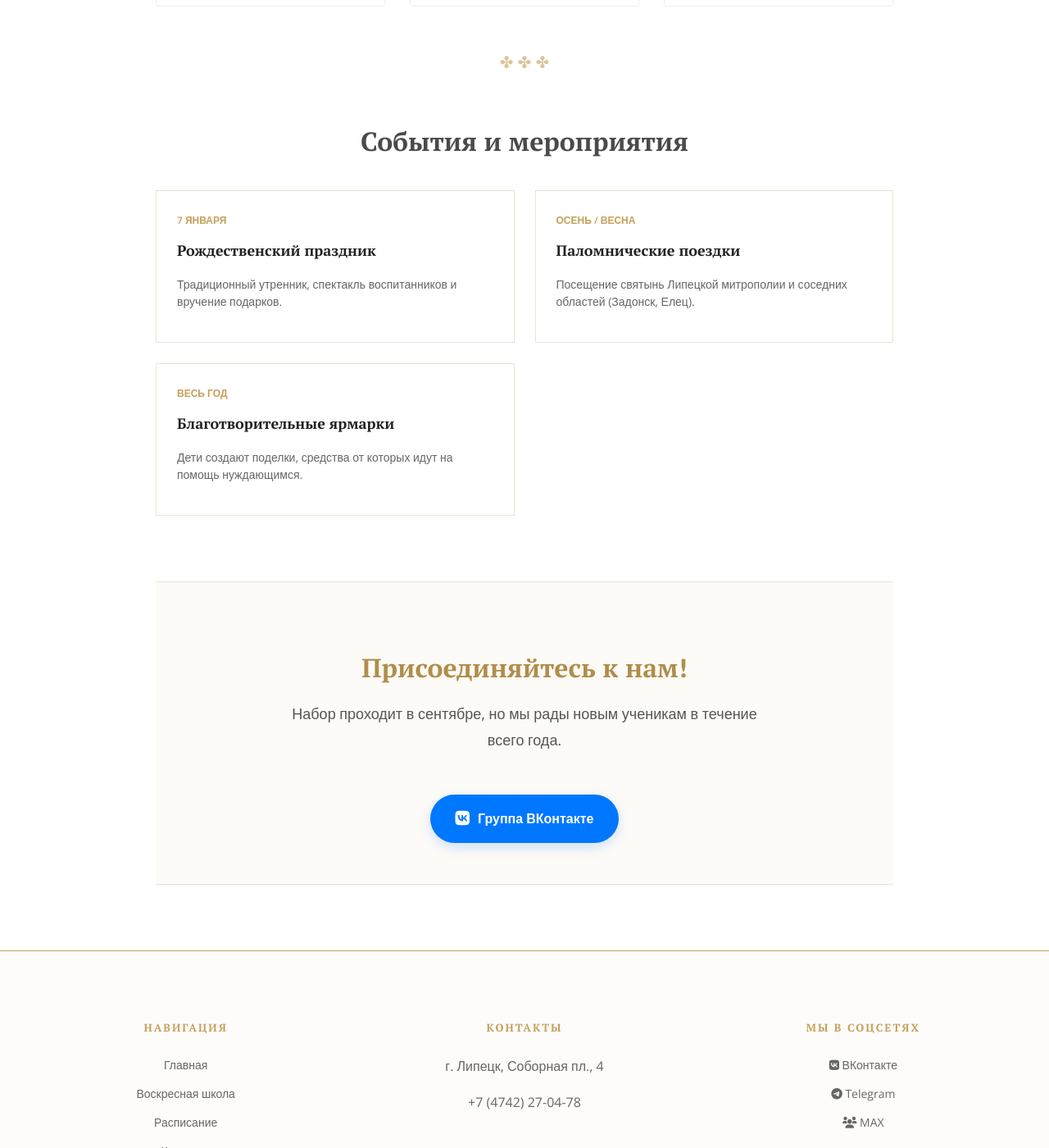
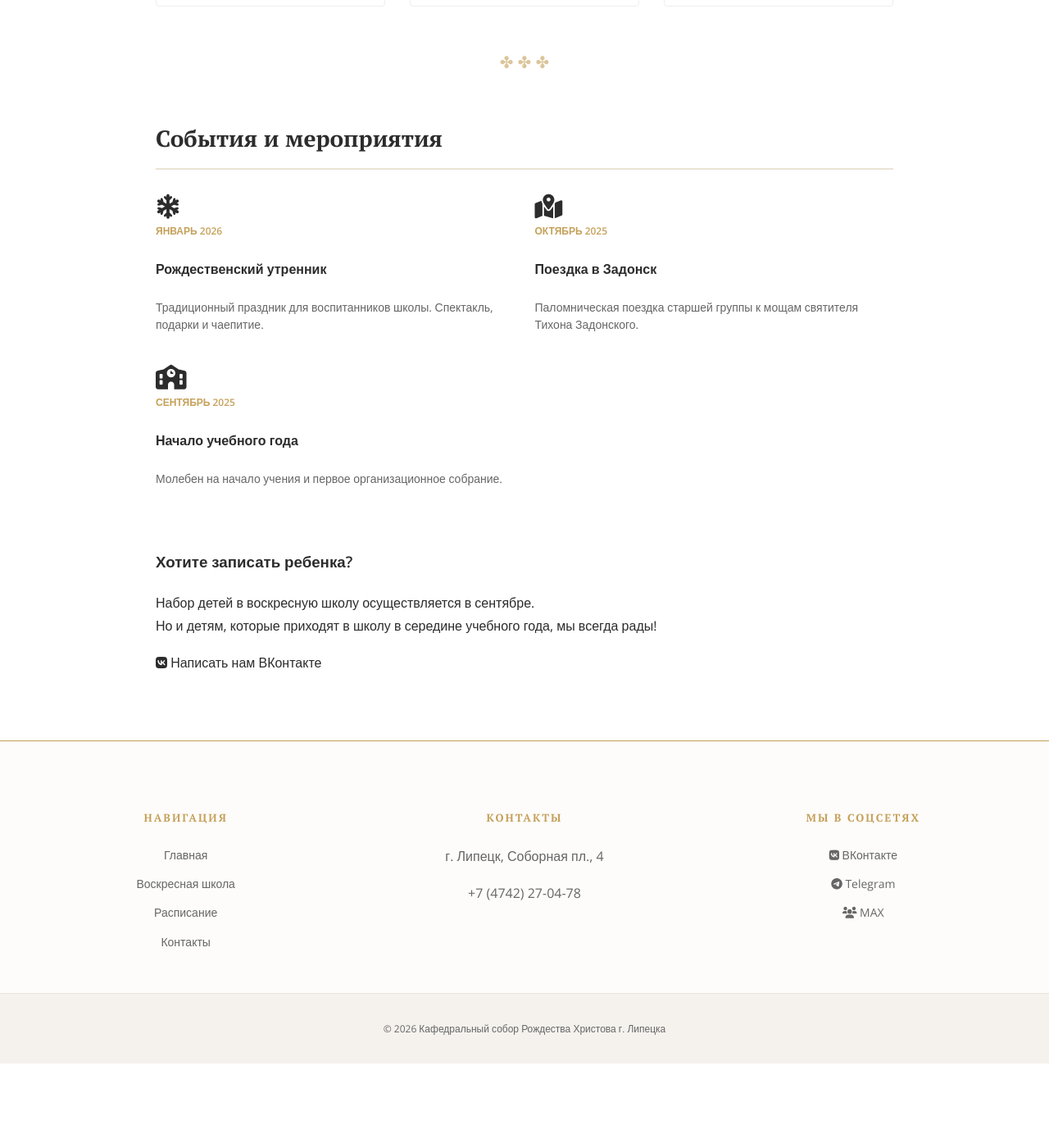
Before and after one commit to Dmitrii048/sobor_Rozhdestva, a Jekyll site: the page school/index.html, which Jekyll copies as it is, in a window 1280 px wide and 1400 px high, scrolled down 1824 px. Shown: the whole window at 82% size. Built offline with Jekyll 4.4.1, drawn with Linux system fonts in a browser that asks for light colours; some web fonts are replaced; after the commit the page ends 3121 px from its top, so only the background shows below that.

Commit message:
Update index.html

```diff
--- a/school/index.html
+++ b/school/index.html
@@ -382,38 +382,54 @@
 
     <div class="art-separator">✤ ✤ ✤</div>
 
-    <!-- ЖИЗНЬ ШКОЛЫ -->
-    <h2 class="chapter-title">События и мероприятия</h2>
+   <!-- МЕРОПРИЯТИЯ -->
+    <div style="margin-bottom: 60px;">
+        <h3 style="font-family: 'PT Serif'; font-size: 28px; border-bottom: 2px solid #EAE3D5; padding-bottom: 10px; margin-bottom: 30px;">События и мероприятия</h3>
 
-    <div class="events-grid">
-        <div class="event-card-simple">
-            <span class="event-date">7 Января</span>
-            <h4 class="event-name">Рождественский праздник</h4>
-            <p class="event-desc">Традиционный утренник, спектакль воспитанников и вручение подарков.</p>
-        </div>
+        <div class="events-grid">
+            <!-- Событие 1 -->
+            <div class="event-card">
+                <!-- Заглушка (иконка вместо фото) -->
+                <div class="event-img"><i class="fas fa-snowflake" style="font-size: 30px;"></i></div>
+                <div class="event-content">
+                    <div class="event-date">Январь 2026</div>
+                    <h4 class="event-title">Рождественский утренник</h4>
+                    <p class="event-desc">Традиционный праздник для воспитанников школы. Спектакль, подарки и чаепитие.</p>
+                </div>
+            </div>
 
-        <div class="event-card-simple">
-            <span class="event-date">Осень / Весна</span>
-            <h4 class="event-name">Паломнические поездки</h4>
-            <p class="event-desc">Посещение святынь Липецкой митрополии и соседних областей (Задонск, Елец).</p>
-        </div>
+            <!-- Событие 2 -->
+            <div class="event-card">
+                <div class="event-img"><i class="fas fa-map-marked-alt" style="font-size: 30px;"></i></div>
+                <div class="event-content">
+                    <div class="event-date">Октябрь 2025</div>
+                    <h4 class="event-title">Поездка в Задонск</h4>
+                    <p class="event-desc">Паломническая поездка старшей группы к мощам святителя Тихона Задонского.</p>
+                </div>
+            </div>
 
-        <div class="event-card-simple">
-            <span class="event-date">Весь год</span>
-            <h4 class="event-name">Благотворительные ярмарки</h4>
-            <p class="event-desc">Дети создают поделки, средства от которых идут на помощь нуждающимся.</p>
+            <!-- Событие 3 -->
+            <div class="event-card">
+                <div class="event-img"><i class="fas fa-school" style="font-size: 30px;"></i></div>
+                <div class="event-content">
+                    <div class="event-date">Сентябрь 2025</div>
+                    <h4 class="event-title">Начало учебного года</h4>
+                    <p class="event-desc">Молебен на начало учения и первое организационное собрание.</p>
+                </div>
+            </div>
         </div>
     </div>
 
-    <!-- БЛОК ЗАПИСИ (ПРИЗЫВ) -->
-    <div style="margin: 80px 0; text-align: center; background: #fdfbf7; padding: 50px 20px; border-top: 1px solid var(--border); border-bottom: 1px solid var(--border);">
-        <h2 style="font-family: 'PT Serif'; font-size: 32px; color: var(--gold-dark); margin-bottom: 10px;">Присоединяйтесь к нам!</h2>
-        <p style="font-size: 18px; color: #555; max-width: 600px; margin: 0 auto 30px;">
-            Набор проходит в сентябре, но мы рады новым ученикам в течение всего года.
+    <!-- ЗАПИСЬ В ШКОЛУ -->
+    <div class="enroll-box">
+        <h3>Хотите записать ребенка?</h3>
+        <p>
+            Набор детей в воскресную школу осуществляется в сентябре.<br>
+            Но и детям, которые приходят в школу в середине учебного года, мы всегда рады!
         </p>
-
-        <a href="https://vk.com/sobor48" target="_blank" class="btn-vk-large">
-            <i class="fab fa-vk"></i> Группа ВКонтакте
+        <!-- Ссылка на ВК -->
+        <a href="https://vk.com/sobor48" target="_blank" class="btn-white">
+            <i class="fab fa-vk"></i> Написать нам ВКонтакте
         </a>
     </div>
 
```
